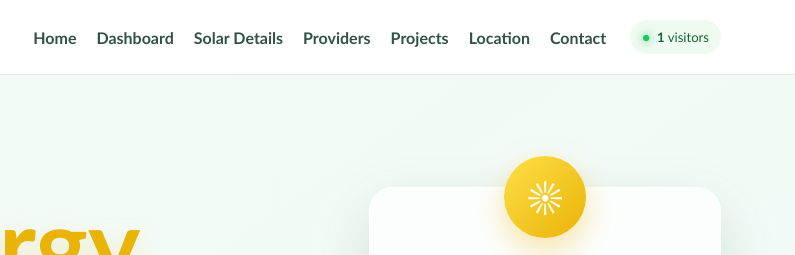
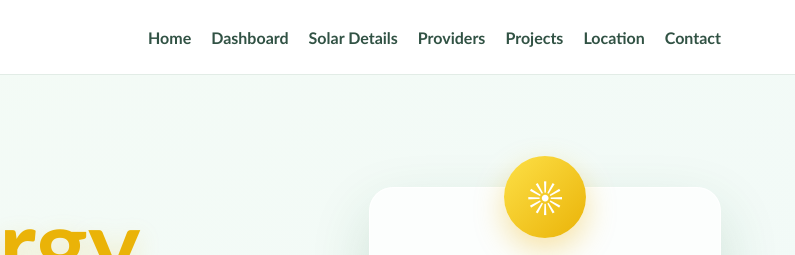
Before and after one commit to Mokshagnen2008/sr-solar-site, a plain HTML site: page index.html in a window 1280 px wide. Shown: the top 255 px of the page, 485-1280 px from the left. Drawn offline with Linux system fonts and the light colour scheme.

Commit message:
Hide local visitor count pending private analytics

```diff
--- a/index.html
+++ b/index.html
@@ -32,10 +32,6 @@
                 <a href="#contact">Contact</a>
             </div>
 
-            <a class="visitor-count" href="#dashboard" aria-label="Website visitor count">
-                <span class="visitor-icon" aria-hidden="true">●</span>
-                <span><strong id="visitor-number">1</strong> visitors</span>
-            </a>
         </nav>
     </header>
 
@@ -273,14 +269,6 @@
             });
         });
 
-        const currentVisit = sessionStorage.getItem("sr-solar-session");
-        if (!currentVisit) {
-            sessionStorage.setItem("sr-solar-session", "1");
-            const totalVisits = Number(localStorage.getItem("sr-solar-visits") || 0) + 1;
-            localStorage.setItem("sr-solar-visits", String(totalVisits));
-        }
-        document.getElementById("visitor-number").textContent =
-            localStorage.getItem("sr-solar-visits") || "1";
         document.getElementById("current-year").textContent = new Date().getFullYear();
 
         const solarTips = [
```
